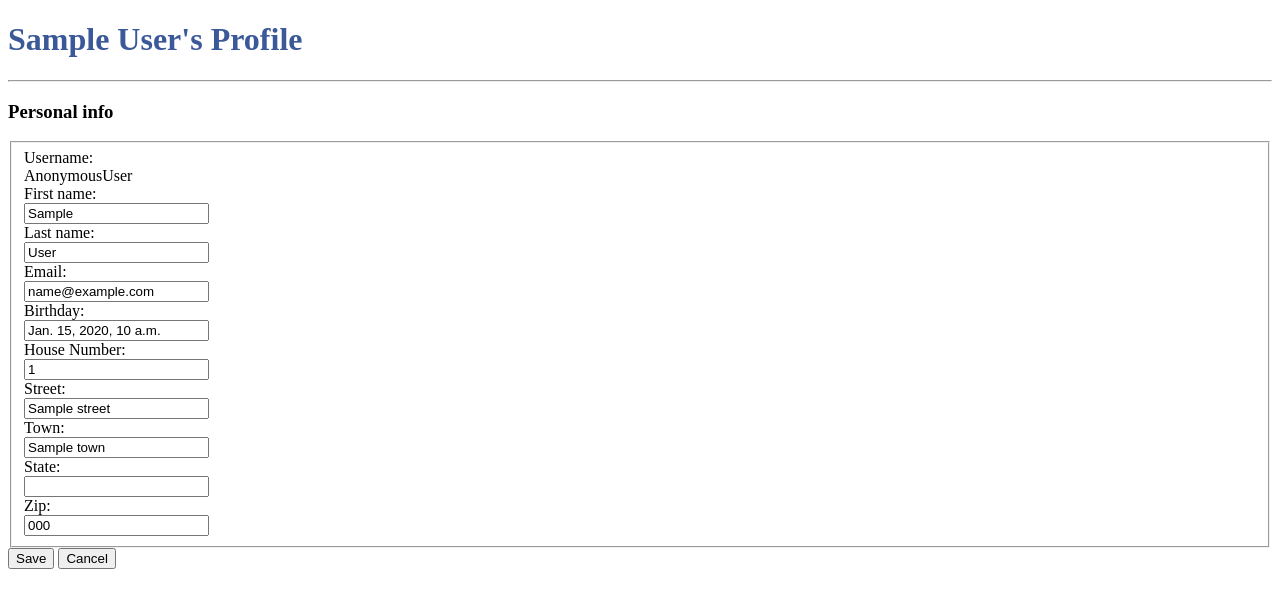
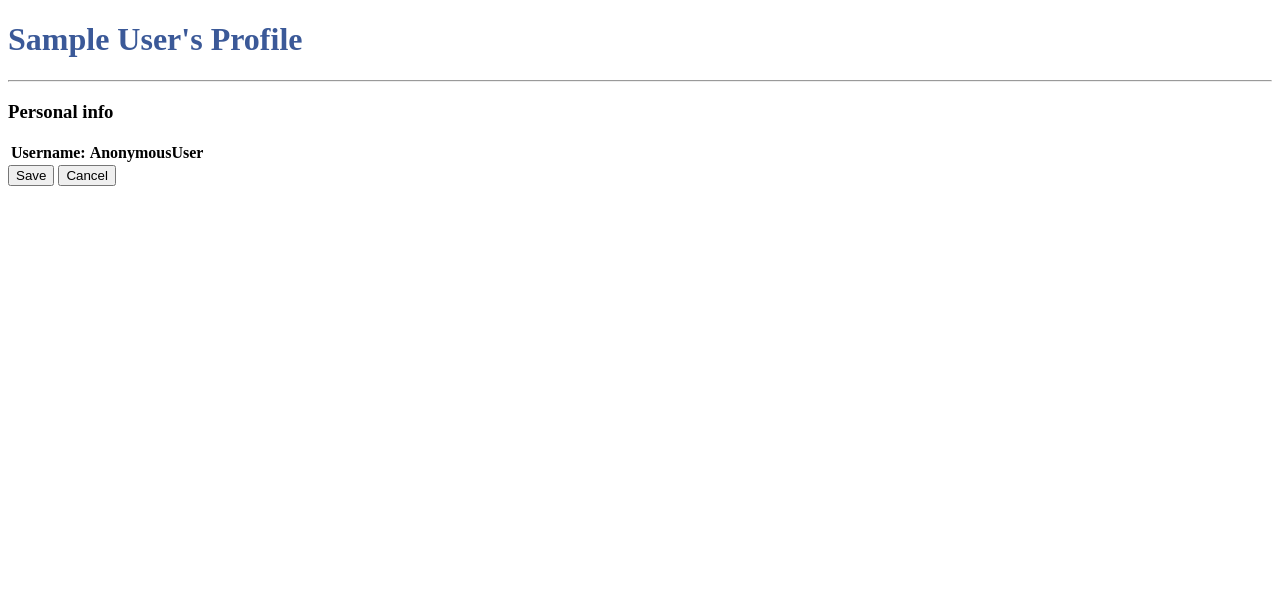
Before and after one commit to bellyflopp/HealthNet, a Django app: template templates/HealthNet/modprofile.html in a window 1280 px wide. Shown: the top 608 px of the page. Run offline with Django 3.2, Linux system fonts and the light colour scheme; the template is opened without the code that fills it: most values are stand-ins (such as "Sample title", 1, 10 or a date in 2020); form fields are guessed from the names that the template uses; lists and menus that the app fills with data are empty; parts of the project's set-up code (start-up, migrations or seed data) failed here and were passed over.

Commit message:
Fixed modprofile

```diff
--- a/templates/HealthNet/modprofile.html
+++ b/templates/HealthNet/modprofile.html
@@ -27,104 +27,113 @@
         <form class="form-horizontal" id="modprofile_form" role="form" method="post" action="/HealthNet/#profile">
 
             {% csrf_token %}
-            <fieldset>
-                <div class="control-group">
-                    <label class="col-lg-3 control-label">Username:</label>
-                    <div class="col-lg-8 ">
-                        {{ user }}
-                    </div>
-                </div>
+            <table class="table">
 
-                <div class="control-group">
-                    <label class="col-lg-3 control-label">First name:</label>
-                    <div class="col-lg-8">
-                        <input class="form-control" id="id_first_name" maxlength="30" name="first_name" type="text" value="{{ patient.patient.first_name }}" />
-                        {% if userForm.first_name.help_text %}
-                            <p class="help-inline"><small>{{ field.help_text }}</small></p>
-                        {% endif %}
-                    </div>
-                </div>
-
-                <div class="control-group">
-                    <label class="col-lg-3 control-label">Last name:</label>
-                    <div class="col-lg-8 ">
-                        <input class="form-control" id="id_last_name" maxlength="30" name="last_name" type="text" value="{{ patient.patient.last_name }}" />
-                        {% if userForm.last_name.help_text %}
-                            <p class="help-inline"><small>{{ field.help_text }}</small></p>
-                        {% endif %}
-                    </div>
-                </div>
-
-                <div class="control-group">
-                    <label class="col-lg-3 control-label">Email:</label>
-                    <div class="col-lg-8">
-                        <input class='form-control' id="id_email" maxlength="254" name="email" type="email" value="{{ patient.patient.email }}" />
-                        {% if userForm.email.help_text %}
-                            <p class="help-inline"><small>{{ field.help_text }}</small></p>
-                        {% endif %}
-                    </div>
-                </div>
-
-                <div class="control-group">
-                    <label class="col-lg-3 control-label">Birthday:</label>
-                    <div class="col-lg-8">
-                        <input class="form-control" id="id_birthday" name="birthday" type="text" value="{{ patient.birthday }}" />
-                        {% if profileForm.birthday.help_text %}
-                            <p class="help-inline"><small>{{ field.help_text }}</small></p>
-                        {% endif %}
-                    </div>
-                </div>
-
-                <div class="control-group">
-                    <label class="col-lg-3 control-label">House Number:</label>
-                    <div class="col-lg-8">
-                        <input class="form-control" id="id_houseNumber" name="houseNumber" type="number" value="{{ patient.houseNumber }}" />
-                        {% if profileForm.houseNumber.help_text %}
-                            <p class="help-inline"><small>{{ field.help_text }}</small></p>
-                        {% endif %}
-                    </div>
-                </div>
-
-                <div class="control-group">
-                    <label class="col-lg-3 control-label">Street:</label>
-                    <div class="col-lg-8">
-                        <input class="form-control" id="id_street" maxlength="50" name="street" type="text" value="{{ patient.street }}" />
-                        {% if profileForm.street.help_text %}
-                            <p class="help-inline"><small>{{ field.help_text }}</small></p>
-                        {% endif %}
-                    </div>
-                </div>
-
-                <div class="control-group">
-                    <label class="col-lg-3 control-label">Town:</label>
-                    <div class="col-lg-8">
-                        <input class="form-control" id="id_town" maxlength="50" name="town" type="text" value="{{ patient.town }}" />
-                        {% if profileForm.town.help_text %}
-                            <p class="help-inline"><small>{{ field.help_text }}</small></p>
-                        {% endif %}
-                    </div>
-                </div>
-
-                <div class="control-group">
-                    <label class="col-lg-3 control-label">State:</label>
-                    <div class="col-lg-8">
-                        {{ profileForm.state }}
-                        {% if profileForm.state.help_text %}
-                            <p class="help-inline"><small>{{ field.help_text }}</small></p>
-                        {% endif %}
-                    </div>
-                </div>
-
-                <div class="control-group">
-                    <label class="col-lg-3 control-label">Zip:</label>
-                    <div class="col-lg-8">
-                        <input class="form-control" id="id_zip" maxlength="10" name="zip" type="text" value="{{ patient.zip }}" />
-                        {% if profileForm.zip.help_text %}
-                            <p class="help-inline"><small>{{ field.help_text }}</small></p>
-                        {% endif %}
-                    </div>
-                </div>
-            </fieldset>
+                <tr>
+                    <th><label>Username:</label></th>
+                    <th>{{ user }}</th>
+                </tr>
+                {{ userForm.as_table }}
+                {{ profileForm.as_table }}
+            </table>
+{#            <fieldset>#}
+{#                <div class="control-group">#}
+{#                    <label class="col-lg-3 control-label">Username:</label>#}
+{#                    <div class="col-lg-8 ">#}
+{#                        {{ user }}#}
+{#                    </div>#}
+{#                </div>#}
+{##}
+{#                <div class="control-group">#}
+{#                    <label class="col-lg-3 control-label">First name:</label>#}
+{#                    <div class="col-lg-8">#}
+{#                        <input class="form-control" id="id_first_name" maxlength="30" name="first_name" type="text" value="{{ userForm.first_name.value }}" />#}
+{#                        {% if userForm.first_name.help_text %}#}
+{#                            <p class="help-inline"><small>{{ field.help_text }}</small></p>#}
+{#                        {% endif %}#}
+{#                    </div>#}
+{#                </div>#}
+{##}
+{#                <div class="control-group">#}
+{#                    <label class="col-lg-3 control-label">Last name:</label>#}
+{#                    <div class="col-lg-8 ">#}
+{#                        <input class="form-control" id="id_last_name" maxlength="30" name="last_name" type="text" value="{{ patient.patient.last_name }}" />#}
+{#                        {% if userForm.last_name.help_text %}#}
+{#                            <p class="help-inline"><small>{{ field.help_text }}</small></p>#}
+{#                        {% endif %}#}
+{#                    </div>#}
+{#                </div>#}
+{##}
+{#                <div class="control-group">#}
+{#                    <label class="col-lg-3 control-label">Email:</label>#}
+{#                    <div class="col-lg-8">#}
+{#                        <input class='form-control' id="id_email" maxlength="254" name="email" type="email" value="{{ patient.patient.email }}" />#}
+{#                        {% if userForm.email.help_text %}#}
+{#                            <p class="help-inline"><small>{{ field.help_text }}</small></p>#}
+{#                        {% endif %}#}
+{#                    </div>#}
+{#                </div>#}
+{##}
+{#                <div class="control-group">#}
+{#                    <label class="col-lg-3 control-label">Birthday:</label>#}
+{#                    <div class="col-lg-8">#}
+{#                        <input class="form-control" id="id_birthday" name="birthday" type="text" value="{{ patient.birthday }}" />#}
+{#                        {% if profileForm.birthday.help_text %}#}
+{#                            <p class="help-inline"><small>{{ field.help_text }}</small></p>#}
+{#                        {% endif %}#}
+{#                    </div>#}
+{#                </div>#}
+{##}
+{#                <div class="control-group">#}
+{#                    <label class="col-lg-3 control-label">House Number:</label>#}
+{#                    <div class="col-lg-8">#}
+{#                        <input class="form-control" id="id_houseNumber" name="houseNumber" type="number" value="{{ patient.houseNumber }}" />#}
+{#                        {% if profileForm.houseNumber.help_text %}#}
+{#                            <p class="help-inline"><small>{{ field.help_text }}</small></p>#}
+{#                        {% endif %}#}
+{#                    </div>#}
+{#                </div>#}
+{##}
+{#                <div class="control-group">#}
+{#                    <label class="col-lg-3 control-label">Street:</label>#}
+{#                    <div class="col-lg-8">#}
+{#                        <input class="form-control" id="id_street" maxlength="50" name="street" type="text" value="{{ patient.street }}" />#}
+{#                        {% if profileForm.street.help_text %}#}
+{#                            <p class="help-inline"><small>{{ field.help_text }}</small></p>#}
+{#                        {% endif %}#}
+{#                    </div>#}
+{#                </div>#}
+{##}
+{#                <div class="control-group">#}
+{#                    <label class="col-lg-3 control-label">Town:</label>#}
+{#                    <div class="col-lg-8">#}
+{#                        <input class="form-control" id="id_town" maxlength="50" name="town" type="text" value="{{ patient.town }}" />#}
+{#                        {% if profileForm.town.help_text %}#}
+{#                            <p class="help-inline"><small>{{ field.help_text }}</small></p>#}
+{#                        {% endif %}#}
+{#                    </div>#}
+{#                </div>#}
+{##}
+{#                <div class="control-group">#}
+{#                    <label class="col-lg-3 control-label">State:</label>#}
+{#                    <div class="col-lg-8">#}
+{#                        {{ profileForm.state }}#}
+{#                        {% if profileForm.state.help_text %}#}
+{#                            <p class="help-inline"><small>{{ field.help_text }}</small></p>#}
+{#                        {% endif %}#}
+{#                    </div>#}
+{#                </div>#}
+{##}
+{#                <div class="control-group">#}
+{#                    <label class="col-lg-3 control-label">Zip:</label>#}
+{#                    <div class="col-lg-8">#}
+{#                        <input class="form-control" id="id_zip" maxlength="10" name="zip" type="text" value="{{ patient.zip }}" />#}
+{#                        {% if profileForm.zip.help_text %}#}
+{#                            <p class="help-inline"><small>{{ field.help_text }}</small></p>#}
+{#                        {% endif %}#}
+{#                    </div>#}
+{#                </div>#}
+{#            </fieldset>#}
 
             <div class="form-actions">
                 <div class="col-md-8">
```
Also changed, not shown: README.txt, db.sqlite3.
